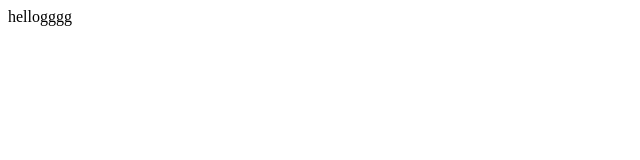
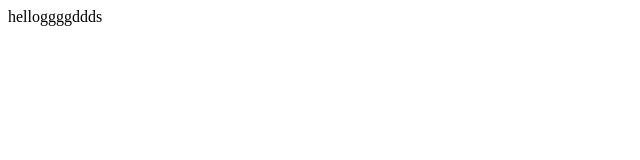
Before and after one commit to fernando-ruiz-rico/test, a plain HTML site: page index.html in a window 1280 px wide. Shown: the full height of the page, 0-640 px from the left. Drawn offline with Linux system fonts and the light colour scheme.

Commit message:
Test3333

```diff
--- a/index.html
+++ b/index.html
@@ -1,3 +1,3 @@
 <body>
-hellogggg
+helloggggddds
 </body>
```
